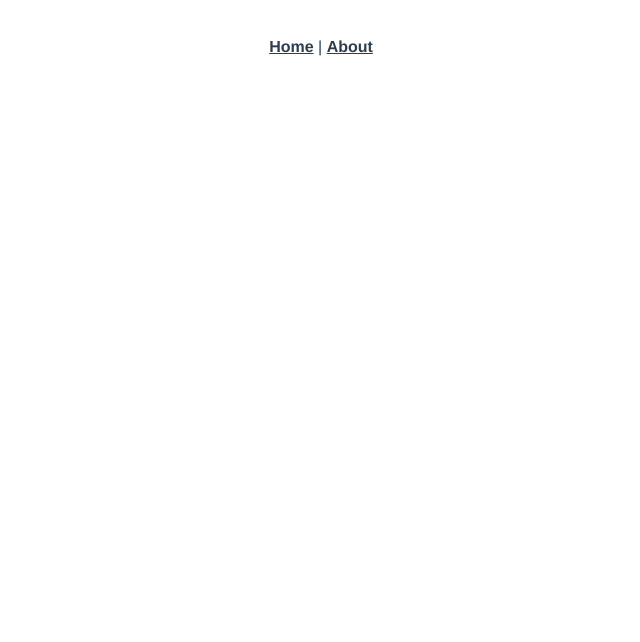
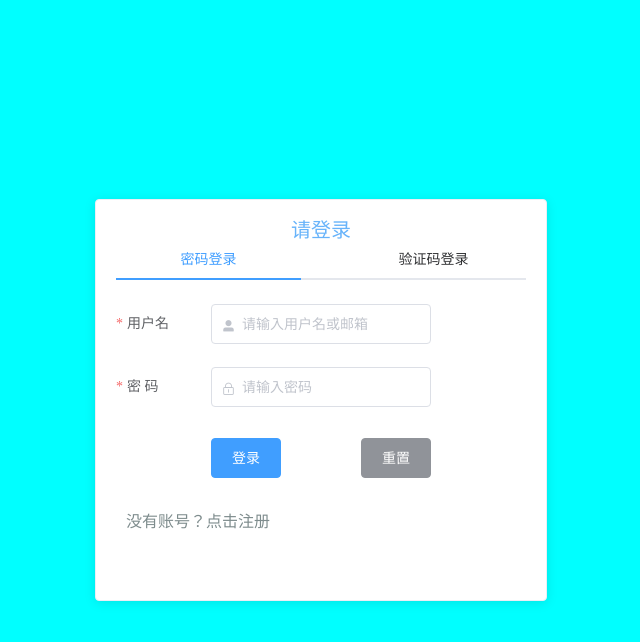
Before and after one commit to YonghaoZhu-code/livevue, a Vue app: page /#/login in a window 1280 px wide. Shown: the top 642 px of the page, without its empty margins (319-959 px from the left). Built offline with nearby package versions, Linux system fonts and the light colour scheme.

Commit message:
完成登录功能

```diff
--- a/babel.config.js
+++ b/babel.config.js
@@ -1,5 +1,14 @@
 module.exports = {
   presets: [
     '@vue/cli-plugin-babel/preset'
+  ],
+  plugins: [
+    [
+      'component',
+      {
+        libraryName: 'element-ui',
+        styleLibraryName: 'theme-chalk'
+      }
+    ]
   ]
 }
--- a/package.json
+++ b/package.json
@@ -8,7 +8,9 @@
     "lint": "vue-cli-service lint"
   },
   "dependencies": {
+    "axios": "^0.21.1",
     "core-js": "^3.6.5",
+    "element-ui": "^2.4.5",
     "vue": "^2.6.11",
     "vue-router": "^3.2.0",
     "vuex": "^3.4.0"
@@ -21,6 +23,7 @@
     "@vue/cli-service": "~4.5.0",
     "@vue/eslint-config-standard": "^5.1.2",
     "babel-eslint": "^10.1.0",
+    "babel-plugin-component": "^1.1.1",
     "eslint": "^6.7.2",
     "eslint-plugin-import": "^2.20.2",
     "eslint-plugin-node": "^11.1.0",
@@ -29,6 +32,7 @@
     "eslint-plugin-vue": "^6.2.2",
     "less": "^3.0.4",
     "less-loader": "^5.0.0",
+    "vue-cli-plugin-element": "~1.0.1",
     "vue-template-compiler": "^2.6.11"
   }
 }
--- a/public/index.html
+++ b/public/index.html
@@ -5,6 +5,7 @@
     <meta http-equiv="X-UA-Compatible" content="IE=edge">
     <meta name="viewport" content="width=device-width,initial-scale=1.0">
     <link rel="icon" href="<%= BASE_URL %>favicon.ico">
+    <link rel="stylesheet" href="../src/assets/reset.css">
     <title><%= htmlWebpackPlugin.options.title %></title>
   </head>
   <body>
--- a/src/App.vue
+++ b/src/App.vue
@@ -1,32 +1,15 @@
 <template>
   <div id="app">
-    <div id="nav">
-      <router-link to="/">Home</router-link> |
-      <router-link to="/about">About</router-link>
-    </div>
-    <router-view/>
+    <router-view></router-view>
   </div>
 </template>
 
-<style lang="less">
-#app {
-  font-family: Avenir, Helvetica, Arial, sans-serif;
-  -webkit-font-smoothing: antialiased;
-  -moz-osx-font-smoothing: grayscale;
-  text-align: center;
-  color: #2c3e50;
+<script>
+export default {
+  name: 'app'
 }
+</script>
 
-#nav {
-  padding: 30px;
+<style lang="less" scoped>
 
-  a {
-    font-weight: bold;
-    color: #2c3e50;
-
-    &.router-link-exact-active {
-      color: #42b983;
-    }
-  }
-}
 </style>
--- /dev/null
+++ b/src/assets/reset.css
@@ -0,0 +1,98 @@
+/**
+ * Eric Meyer's Reset CSS v2.0 (http://meyerweb.com/eric/tools/css/reset/)
+ * http://cssreset.com
+ */
+html, body, div, span, applet, object, iframe,
+h1, h2, h3, h4, h5, h6, p, blockquote, pre,
+a, abbr, acronym, address, big, cite, code,
+del, dfn, em, img, ins, kbd, q, s, samp,
+small, strike, strong, sub, sup, tt, var,
+b, u, i, center,
+dl, dt, dd, ol, ul, li,
+fieldset, form, label, legend,
+table, caption, tbody, tfoot, thead, tr, th, td,
+article, aside, canvas, details, embed,
+figure, figcaption, footer, header,
+menu, nav, output, ruby, section, summary,
+time, mark, audio, video, input {
+  margin: 0;
+  padding: 0;
+  border: 0;
+  font-size: 100%;
+  font-weight: normal;
+  vertical-align: baseline;
+}
+
+/* HTML5 display-role reset for older browsers */
+article, aside, details, figcaption, figure,
+footer, header, menu, nav, section {
+  display: block;
+}
+
+body {
+  line-height: 1;
+}
+
+blockquote, q {
+  quotes: none;
+}
+
+blockquote:before, blockquote:after,
+q:before, q:after {
+  content: none;
+}
+
+table {
+  border-collapse: collapse;
+  border-spacing: 0;
+}
+
+/* custom */
+a {
+  color: #7e8c8d;
+  text-decoration: none;
+  -webkit-backface-visibility: hidden;
+}
+
+li {
+  list-style: none;
+}
+
+::-webkit-scrollbar {
+  width: 5px;
+  height: 5px;
+}
+
+::-webkit-scrollbar-track-piece {
+  background-color: rgba(0, 0, 0, 0.2);
+  -webkit-border-radius: 6px;
+}
+
+::-webkit-scrollbar-thumb:vertical {
+  height: 5px;
+  background-color: rgba(125, 125, 125, 0.7);
+  -webkit-border-radius: 6px;
+}
+
+::-webkit-scrollbar-thumb:horizontal {
+  width: 5px;
+  background-color: rgba(125, 125, 125, 0.7);
+  -webkit-border-radius: 6px;
+}
+
+html, body {
+  width: 100%;
+  height: 100%;
+}
+
+body {
+  -webkit-text-size-adjust: none;
+  -webkit-tap-highlight-color: rgba(0, 0, 0, 0);
+}
+
+/*显示省略号*/
+.ellipsis{
+  overflow: hidden;
+  text-overflow: ellipsis;
+  white-space: nowrap;
+}
--- /dev/null
+++ b/src/components/Login.vue
@@ -0,0 +1,164 @@
+<template>
+    <div class="login-container">
+    <el-card class="box-card">
+      <div class="loginTitle">请登录</div>
+      <el-form :model="loginForm"  class="login-form" :rules="loginFormRules" ref="loginFormRef">
+    <el-tabs value="first" stretch="true">
+    <el-tab-pane label="密码登录" name="first">
+      <!-- 用户账号 -->
+  <el-form-item prop="loginid" label="用户名">
+    <el-input v-model="loginForm.loginid" prefix-icon="el-icon-user-solid" placeholder="请输入用户名或邮箱"></el-input>
+  </el-form-item >
+  <!-- 密码 -->
+   <el-form-item prop="password" label="密 码">
+    <el-input v-model="loginForm.password" type="password" prefix-icon="el-icon-lock" placeholder="请输入密码"></el-input>
+  </el-form-item>
+  <!-- 按钮区 -->
+   <el-form-item class="btns">
+      <el-button type="primary" @click="login" >登录</el-button>
+      <el-button type="info" @click="reset" >重置</el-button>
+   </el-form-item>
+
+    </el-tab-pane>
+    <el-tab-pane label="验证码登录" name="second">
+      <el-form-item  prop="email" label="邮 箱">
+    <el-input v-model="loginForm.email"  placeholder="请输入邮箱地址"></el-input>
+  </el-form-item >
+  <!-- 验证码 -->
+   <el-form-item prop="code" label="验证码">
+    <el-input class="codeinput" v-model="loginForm.code" placeholder="请输入验证码"></el-input>
+    <el-button id="btn" :type="sbtntype" @click="getCode" >
+      <span v-show="show">获取验证码</span>
+      <span v-show="!show">{{count}}s后获取</span>
+    </el-button>
+  </el-form-item>
+  <!-- 按钮区 -->
+   <el-form-item class="btns">
+      <el-button id="loginbtn" :type="lbtntype" @click="codelogin" >登 录</el-button>
+  </el-form-item>
+ </el-tab-pane>
+ <div class="register"><a>没有账号？点击注册</a></div>
+  </el-tabs>
+  </el-form>
+  </el-card>
+    </div>
+</template>
+<script>
+export default {
+  data () {
+    return {
+      loginForm: {
+        loginid: '',
+        password: '',
+        email: '',
+        code: '',
+        timmer: null
+      },
+      loginFormRules: {
+        loginid: [
+          { required: true, message: '用户名不能为空', trigger: 'blur' }],
+        password: [{ required: true, message: '密码不能为空', trigger: 'blur' }],
+        email: [{ required: true, message: '请输入邮箱地址', trigger: 'blur' },
+          { type: 'email', message: '请输入正确的邮箱地址', trigger: ['blur', 'change'] }],
+        code: [{ min: 6, max: 6, message: '请输入6位数字验证码', trigger: 'blur' }]
+      },
+      show: true,
+      count: '60',
+      sbtntype: 'primary',
+      lbtntype: 'info'
+
+    }
+  },
+  methods: {
+    // 通过密码发送登录验证
+    async login () {
+      if (this.loginForm.loginid === '' || this.loginForm.password === '') return
+      const data = await this.$http.post('/loginbypw', { loginid: this.loginForm.loginid, password: this.loginForm.password })
+      console.log(data)
+    },
+    reset () { this.$refs.loginFormRef.resetFields() },
+    async  codelogin () {
+      if (this.lbtntype === 'info' || this.loginForm.code === '' || this.loginForm.email === '') return
+      const data = await this.$http.get('loginbymail', { params: { email: this.loginForm.email, code: this.loginForm.code } })
+      console.log(data)
+    },
+    // 请求发送验证码
+    async getCode () {
+      if (this.show === false || this.loginForm.email === '') return
+      this.show = false
+      this.sbtntype = 'info'
+      this.lbtntype = 'primary'
+      // 通过验证码登录
+      const data = await this.$http.get('/sendmailcode', { params: { email: this.loginForm.email } })
+      console.log(data)
+      this.timmer = setInterval(() => { this.count-- }, 1000)
+      setTimeout(() => {
+        this.show = true
+        this.count = 60
+        this.sbtntype = 'primary'
+        this.lbtntype = 'info'
+        clearInterval(this.timmer)
+      }, 60000)
+    }
+  }
+}
+</script>
+<style lang="less" scoped>
+.login-container{
+    background-color: aqua;
+    height: 100vh;
+    display: flex;
+    justify-content: center;
+    align-items: center;
+}
+.box-card{
+    width: 450px;
+    height: 400px;
+    .loginTitle{
+      height: 20px;
+      text-align: center;
+      color: rgb(103, 179, 250);
+      line-height: 20px;
+      font-size: 20px;
+    }
+    .el-tabs{
+      .el-tab-pane{
+        margin-top: 10px;
+        height: 200px;
+        .el-input{
+          width: 220px;
+          margin: 0 auto;
+          display: block;
+        }
+        .codeinput{
+          display: inline-block;
+          width: 120px;
+          margin-left: 40px;
+        }
+        #btn{
+          margin: 0px;
+          margin-left: 10px;
+          width: 90px;
+          padding-left: 5px;
+        }
+      }
+      .btns{
+        margin-top: 30px;
+        display: flex;
+        .el-button{
+          margin-left: 95px;
+          margin-right: -15px;
+        }
+        #loginbtn{
+          width: 230px;
+          margin-left: 90px;
+
+        }
+      }
+      .register{
+        margin: 10px 10px;
+      }
+    }
+}
+
+</style>
--- /dev/null
+++ b/src/components/home.vue
@@ -0,0 +1,50 @@
+<template>
+    <el-container class="home-container">
+        <!-- 头部区域 -->
+  <el-header>
+      <div>电商管理系统</div>
+      <div class="btn"><el-button type="primary"  @click="loginOut">退出登录</el-button></div>
+      </el-header>
+  <el-container>
+      <!-- 侧边栏 -->
+    <el-aside width="200px">Aside</el-aside>
+    <!-- 主区域 -->
+    <el-main>Main</el-main>
+  </el-container>
+</el-container>
+</template>
+<script>
+export default {
+  methods: {
+    loginOut () {
+      window.sessionStorage.clear('token')
+      this.$router.push('/login')
+    }
+  }
+}
+</script>
+<style lang="less" scoped>
+.home-container{
+    height: 100vh;
+    position: relative;
+}
+.el-header{
+    background-color: #373D41;
+    .btn{
+      position: absolute;
+      right: 0px;
+      padding: 3px;
+      .el-bottom{
+        width: 15px;
+        height: 10px;
+      }
+    }
+
+}
+.el-aside{
+    background-color: #333744;
+}
+.el-main{
+    background-color: #eaedf1;
+}
+</style>
--- a/src/main.js
+++ b/src/main.js
@@ -2,9 +2,11 @@ import Vue from 'vue'
 import App from './App.vue'
 import router from './router'
 import store from './store'
-
+import './plugins/element.js'
+import axios from 'axios'
+axios.defaults.baseURL = 'http://127.0.0.1:9300/'
+Vue.prototype.$http = axios
 Vue.config.productionTip = false
-
 new Vue({
   router,
   store,
--- /dev/null
+++ b/src/plugins/element.js
@@ -0,0 +1,29 @@
+import Vue from 'vue'
+import {
+  Button,
+  Form,
+  FormItem,
+  Input,
+  Message,
+  Header,
+  Aside,
+  Main,
+  Container,
+  Tabs,
+  TabPane,
+  Card
+
+} from 'element-ui'
+Vue.use(Button)
+Vue.use(Form)
+Vue.use(FormItem)
+Vue.use(Input)
+Vue.use(Message)
+Vue.use(Container)
+Vue.use(Header)
+Vue.use(Aside)
+Vue.use(Main)
+Vue.use(Tabs)
+Vue.use(TabPane)
+Vue.use(Card)
+Vue.prototype.$message = Message
--- a/src/router/index.js
+++ b/src/router/index.js
@@ -1,27 +1,28 @@
 import Vue from 'vue'
 import VueRouter from 'vue-router'
-import Home from '../views/Home.vue'
-
 Vue.use(VueRouter)
-
 const routes = [
   {
     path: '/',
-    name: 'Home',
-    component: Home
+    redirect: '/home'
   },
   {
-    path: '/about',
-    name: 'About',
-    // route level code-splitting
-    // this generates a separate chunk (about.[hash].js) for this route
-    // which is lazy-loaded when the route is visited.
-    component: () => import(/* webpackChunkName: "about" */ '../views/About.vue')
+    path: '/home',
+    component: () => import('../components/home.vue')
+  },
+  {
+    path: '/login',
+    component: () => import('../components/Login.vue')
   }
 ]
-
 const router = new VueRouter({
   routes
 })
-
+router.beforeEach((to, from, next) => {
+  if (to.path === '/home') {
+    const tok = window.sessionStorage.getItem('token')
+    if (!tok) return next('/login')
+  }
+  next()
+})
 export default router
```
Also changed, not shown: 1 other file (tests, documents, lock files or other folders).
